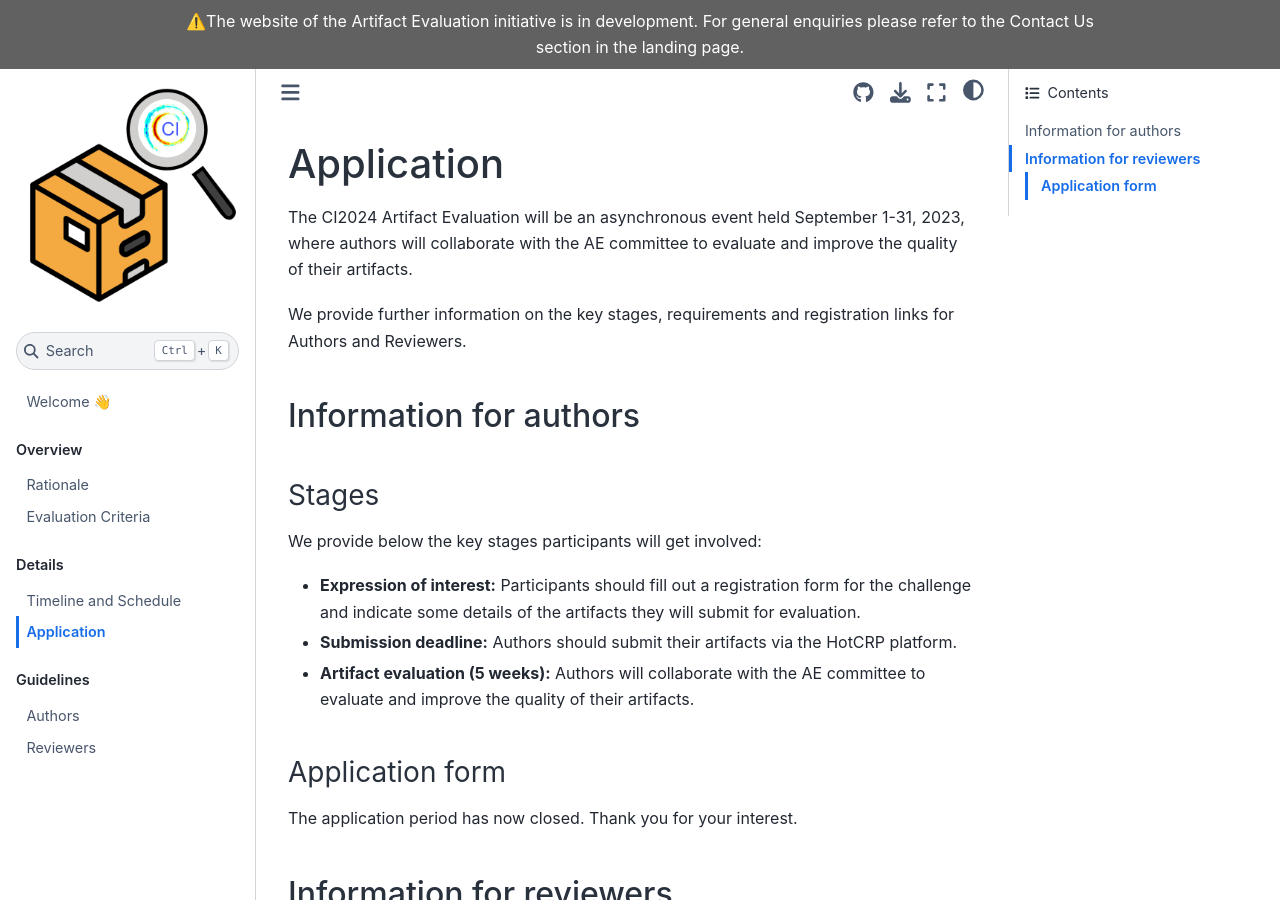
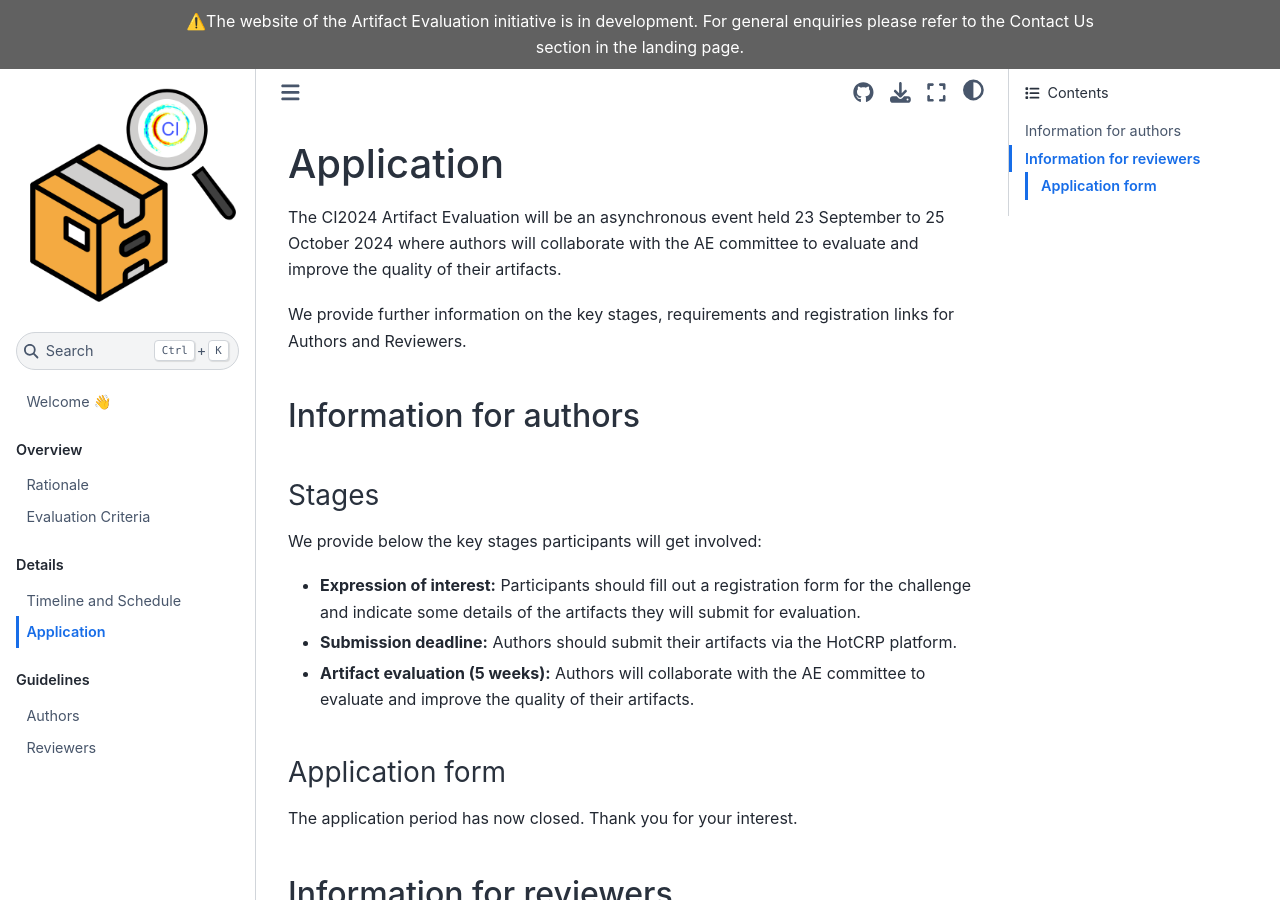
Before and after one commit to alan-turing-institute/climate-informatics-2024-ae, a Jupyter Book: the page built from docs/details/application.md, in a window 1280 px wide and 900 px high. Built offline with Jupyter Book 1.0.4 settings and Sphinx 7.4.7 and the Sphinx Book theme 1.1.4, drawn with Linux system fonts in a browser that asks for light colours; comment, search, counter and statistics services are not loaded.

Commit message:
fix dates

```diff
--- a/docs/details/application.md
+++ b/docs/details/application.md
@@ -2,7 +2,7 @@
 
 # Application
 
-The CI2024 Artifact Evaluation will be an asynchronous event held September 1-31, 2023, where authors will collaborate with the AE committee to evaluate and improve the quality of their artifacts.
+The CI2024 Artifact Evaluation will be an asynchronous event held 23 September to 25 October 2024 where authors will collaborate with the AE committee to evaluate and improve the quality of their artifacts.
 
 We provide further information on the key stages, requirements and registration links for Authors and Reviewers.
 
```
